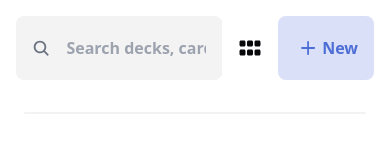
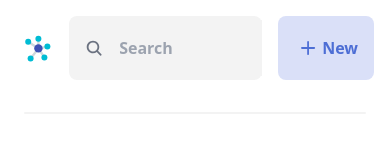
Before and after one commit to Hritvik-Mohan/better-anki, a Next.js app: page /dashboard in a window 390 px wide. Shown: the top 160 px of the page. Built offline with nearby package versions, Linux system fonts and the light colour scheme.

Commit message:
UI Fixes

```diff
--- a/src/components/dashboard_components/DeckCard.tsx
+++ b/src/components/dashboard_components/DeckCard.tsx
@@ -67,8 +67,8 @@ const DeckCard: React.FC<DeckCardProps> = ({
               <DropdownMenuContent>
                 {/* <DropdownMenuLabel className="text-[16px]">My Account</DropdownMenuLabel>
                 <DropdownMenuSeparator/> */}
-                <DropdownMenuItem className="text-[16px]">Start session</DropdownMenuItem>
-                <DropdownMenuItem className="text-[16px]">Start </DropdownMenuItem>
+                <DropdownMenuItem className="text-[16px]">Start a study session</DropdownMenuItem>
+                <DropdownMenuItem className="text-[16px]">View </DropdownMenuItem>
               </DropdownMenuContent>
             </DropdownMenu>
           </div>
--- a/src/components/dashboard_components/Navbar.tsx
+++ b/src/components/dashboard_components/Navbar.tsx
@@ -4,9 +4,18 @@ import { IoIosAdd } from "react-icons/io";
 import { FaGripHorizontal } from "react-icons/fa";
 import { LuStretchHorizontal } from "react-icons/lu";
 import { useLayoutContext } from "@/context/LayoutContext";
+import useIsMobile from "@/utils/useIsMobile";
+import {
+  DropdownMenu,
+  DropdownMenuContent,
+  DropdownMenuItem,
+  DropdownMenuTrigger,
+} from "@/components/ui/dropdown-menu";
+import { FcMindMap } from "react-icons/fc";
 
 export default function Navbar() {
-  const {isGridLayout, toggleLayout} = useLayoutContext();
+  const { isGridLayout, toggleLayout } = useLayoutContext();
+  const isMobile = useIsMobile();
   // const handleLayout = () => {
   //   if (isGridLayout == true) setIsGridLayout(false);
   //     else setIsGridLayout(true);
@@ -14,15 +23,21 @@ export default function Navbar() {
   return (
     <div>
       <div className="p-4 flex justify-evenly gap-[1rem]">
+        {isMobile && (
+          <div className="ml-2 flex items-center">
+            <FcMindMap size="1.8rem" />
+          </div>
+        )}
         <div className="flex items-center text-base bg-[rgba(243,243,243,1)] w-[85%] rounded-lg font-semibold">
           <div className="text-gray-500 pl-4">
             <IoSearch size="1.15rem" />
           </div>
           <input
             className="bg-[rgba(243,243,243,1)] w-[85%] p-4 outline-none"
-            placeholder="Search decks, cards, tags.."
+            placeholder={isMobile ? "Search" :"Search decks, cards, tags.."}
           />
         </div>
+        {!isMobile && (
           <div className="flex items-center" onClick={toggleLayout}>
             {isGridLayout ? (
               <button>
@@ -34,11 +49,23 @@ export default function Navbar() {
               </button>
             )}
           </div>
+        )}
         <div>
+          <DropdownMenu>
+            <DropdownMenuTrigger>
               <button className="flex items-center justify-center min-w-[6rem] max-w-[6rem] bg-[rgba(218,224,248,1)] hover:bg-[rgb(201,211,252)] text-[rgba(77,110,213,1)] w-[15%] p-4 rounded-lg font-semibold">
                 <IoIosAdd size="2rem" />
                 New
               </button>
+            </DropdownMenuTrigger>
+            <DropdownMenuContent>
+              {/* <DropdownMenuLabel className="text-[16px]">My Account</DropdownMenuLabel>
+                <DropdownMenuSeparator/> */}
+              <DropdownMenuItem className="text-[16px]">
+                New Deck
+              </DropdownMenuItem>
+            </DropdownMenuContent>
+          </DropdownMenu>
         </div>
       </div>
       <div className="flex justify-center my-4 mx-6 h-[2px] rounded-lg bg-[rgba(243,243,243,1)]"></div>
--- a/src/components/dashboard_components/Sidebar.tsx
+++ b/src/components/dashboard_components/Sidebar.tsx
@@ -6,6 +6,7 @@ import { TbLogout2 } from "react-icons/tb";
 import { FcMindMap } from "react-icons/fc";
 // import { IoIosArrowRoundBack } from "react-icons/io";
 import Link from "next/link";
+import useIsMobile from "@/utils/useIsMobile";
 
 interface SidebarProps {
   onChangeSection: (
@@ -14,8 +15,9 @@ interface SidebarProps {
 }
 
 export default function Sidebar({ onChangeSection }: SidebarProps) {
+  const isMobile = useIsMobile();
   return (
-    <div className="pl-2 pb-8">
+    <div className={!isMobile ? "fixed pl-2 pb-8" : "pl-2 pb-8"}>
       <div className="flex items-center justify-between">
         <Link href="/">
           <h1 className="flex items-center ml-4 mt-6">
--- a/src/pages/dashboard/index.tsx
+++ b/src/pages/dashboard/index.tsx
@@ -9,24 +9,7 @@ import { useLayoutContext } from "@/context/LayoutContext";
 import { Drawer, DrawerContent, DrawerTrigger } from "@/components/ui/drawer";
 import { CgMenuGridO } from "react-icons/cg";
 import { Card } from "@/components/ui/card";
-
-const useIsMobile = () => {
-  const [isMobile, setIsMobile] = useState(false);
-  // const [open, setOpen] = React.useState(false);
-
-  useEffect(() => {
-    // Check if window exists
-    const mediaQuery = window.matchMedia("(max-width: 965px)");
-    setIsMobile(mediaQuery.matches);
-
-    const handleChange = () => setIsMobile(mediaQuery.matches);
-    mediaQuery.addEventListener("change", handleChange);
-
-    return () => window.removeEventListener("resize", handleChange);
-  }, []);
-
-  return isMobile;
-};
+import useIsMobile from "@/utils/useIsMobile";
 
 export default function Dashboard() {
   type SectionKey = "myDashboard" | "myDecks" | "mySettings";
--- /dev/null
+++ b/src/utils/useIsMobile.ts
@@ -0,0 +1,22 @@
+import { useEffect, useState } from "react";
+
+
+const useIsMobile = (): boolean => {
+    const [isMobile, setIsMobile] = useState(false);
+    // const [open, setOpen] = React.useState(false);
+
+    useEffect(() => {
+      // Check if window exists
+      const mediaQuery = window.matchMedia("(max-width: 965px)");
+      setIsMobile(mediaQuery.matches);
+
+      const handleChange = () => setIsMobile(mediaQuery.matches);
+      mediaQuery.addEventListener("change", handleChange);
+
+      return () => window.removeEventListener("resize", handleChange);
+    }, []);
+
+    return isMobile;
+};
+
+export default useIsMobile;
```
Lines whose indentation alone changed are shown as unchanged.
